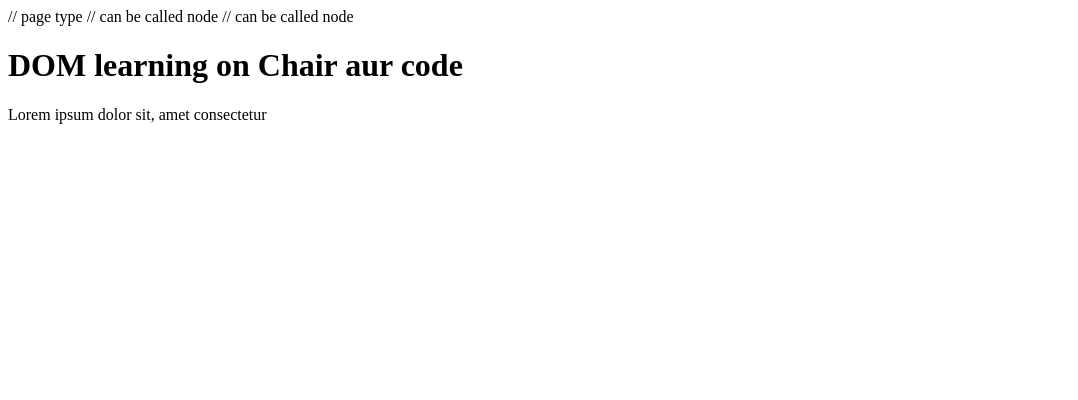
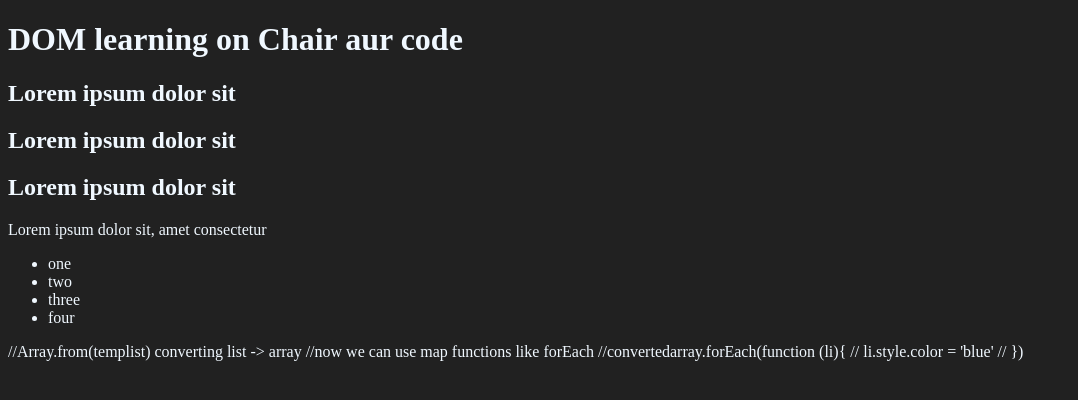
Before and after one commit to pgithub03/JS-repo, a plain HTML site: page 06_dom/one.html in a window 1280 px wide. Shown: the whole page, without its empty margins (0-1078 px from the left). Drawn offline with Linux system fonts and the light colour scheme.

Commit message:
one.html

```diff
--- a/06_dom/one.html
+++ b/06_dom/one.html
@@ -1,14 +1,36 @@
-<!DOCTYPE html> // page type
+<!DOCTYPE html>
 <html lang="en">
 <head>
-    <meta charset="UTF-8">// can be called node
+    <meta charset="UTF-8">
 
-    <title>DOM</title>// can be called node
+    <title>DOM</title>
+    <style>
+        .bg-black{
+            background-color: #212121;
+            color:aliceblue
+        }
+    </style>
 </head>
-<body>
-    <div class="bg-black">
-        <h1 class="heading 1">DOM learning on Chair aur code</h1>
+<body  class="bg-black">
+    <div>
+        <h1 id = "title" class="heading 1">DOM learning on Chair aur code</h1>
+        <h2>Lorem ipsum dolor sit</h2>
+        <h2>Lorem ipsum dolor sit</h2>
+        <h2>Lorem ipsum dolor sit</h2>
         <p>Lorem ipsum dolor sit, amet consectetur</p>
+
+        <ul>
+            <li class="list-item">one</li>
+            <li class="list-item">two</li>
+            <li class="list-item">three</li>
+            <li class="list-item">four</li>
+        </ul>
     </div>
 </body>
 </html>
+
+//Array.from(templist) converting list -> array
+//now we can use map functions like forEach
+//convertedarray.forEach(function (li){
+//    li.style.color = 'blue'
+//   })
```
